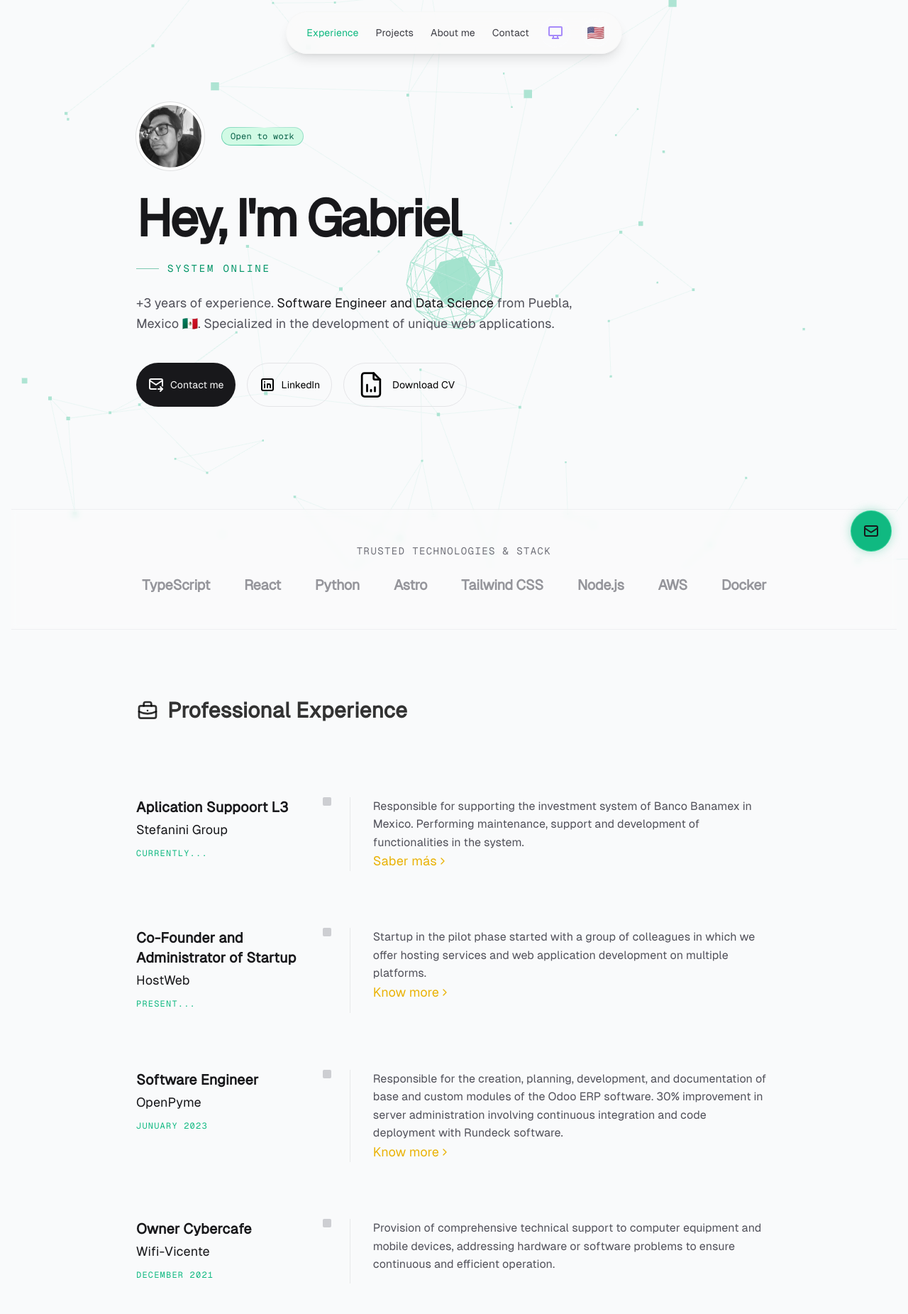
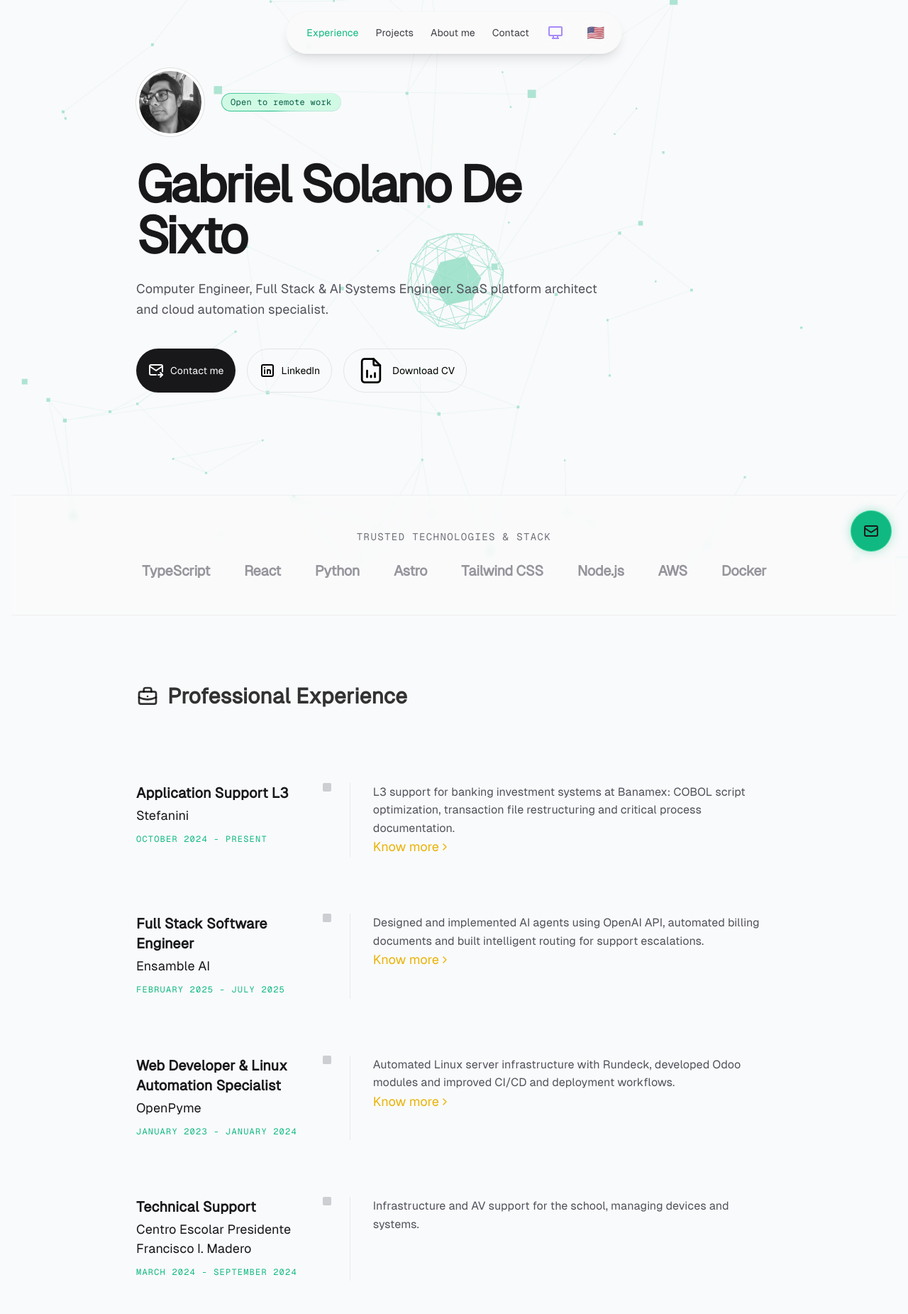
Before and after one commit to GabrielDeSixto/Portfolio_Web, an Astro site: page /en in a window 1280 px wide. Shown: the top 1851 px of the page at 71% size. Built offline with nearby package versions, Linux system fonts and the light colour scheme; Astro itself is replaced by a stand-in of ours; animation ran at ten frames a second.

Commit message:
feat: update info by profile

```diff
--- a/src/components/Hero.astro
+++ b/src/components/Hero.astro
@@ -39,12 +39,7 @@ const t = useTranslations(lang);
     {t("hero.title")}
   </h1>
 
-  <div
-    class="font-mono text-sm uppercase tracking-[0.2em] text-emerald-600 dark:text-emerald-400 mb-6 flex items-center gap-3"
-  >
-    <span class="w-8 h-[1px] bg-emerald-600/50 dark:bg-emerald-400/50"></span>
-    System Online
-  </div>
+  <!-- Removed small decorative strip to keep hero stack <= 4 text elements -->
 
   <p
     class="text-lg text-zinc-600 dark:text-zinc-400 leading-relaxed max-w-[55ch] [&>strong]:text-zinc-900 dark:[&>strong]:text-zinc-50 [&>strong]:font-medium"
--- a/src/i18n/ui.ts
+++ b/src/i18n/ui.ts
@@ -7,189 +7,208 @@ export const languages = {
 
 export const ui = {
   es: {
-      'layout.title': 'Desarrollador y Programador Web',
-      'layout.description': 'Contrata a Gabriel Solano De Sixto para crear tu aplicación web o móvil. Especializado en crear aplicaciones únicas.',
-      'nav.home':'Experiencia',
-      'nav.projects':'Proyectos',
-      'nav.about':'Sobre mí',
-      'nav.contact':'Contacto',
-      'hero.badge': 'Disponible para trabajar',
-      'hero.title': 'Hey, soy Gabriel',
-      'hero.bio': '+3 años de experiencia. <strong>Ingeniero de Software y Científico de datos</strong> de Puebla, México 🇲🇽. Especializado en el desarrollo de aplicaciones web únicas y análisis de datos.',
+    'layout.title': 'Gabriel Solano De Sixto - Ingeniero en Informática',
+    'layout.description': 'Ingeniero Full Stack y especialista en IA y Cloud. Arquitectura SaaS, automatización y agentes de IA.',
+    'nav.home': 'Experiencia',
+    'nav.projects': 'Proyectos',
+    'nav.about': 'Sobre mí',
+    'nav.contact': 'Contacto',
+    'hero.badge': 'Disponible para trabajo remoto',
+    'hero.title': 'Gabriel Solano De Sixto',
+    'hero.bio': 'Ingeniero en Informática, Full Stack & AI Systems Engineer. Arquitecto de plataformas SaaS y especialista en automatización en la nube.',
     'hero.mail': 'Contáctame',
     'hero.linkedin': 'LinkedIn',
-      'hero.cv':'Descargar CV',
-      'exp.title': 'Experiencia laboral',
-      'projects.title': 'Proyectos',
-      'technologies.title':'Tecnologias',
+    'hero.cv': 'Descargar CV',
+    'exp.title': 'Experiencia profesional',
+    'projects.title': 'Proyectos destacados',
+    'technologies.title': 'Tecnologías',
     'about.title': 'Sobre mí',
-      'about.bio': `<p>Me llamo Gabriel pero mis amigos me llaman Gabo. Empecé en la programación desde secundaria, tenía 15 años. Actualmente estoy <strong>liderando un equipo de desarrollo para la creación de una Startup</strong>.</p><p>Algunos de mis éxitos incluyen <strong>colaborar con OpenPyme para el desarrollo de un orquestador de servidores y automatizar tareas de despliegue e implementación</strong>. Hoy está en funcionamiento y ayuda ahorrar hasta un 30% en el manejo de los tiempos.</p><p>Como Ingeniero en Informática me mantengo en constante capacitación y desarrollo personal como profesional, <strong>en donde cuento con un conocimiento amplio en <em class="italic">Desarrollo Web, Machine Learning, Análisis de datos y Ciencia de Datos</em></strong>. Mi objetivo es mejorar cada día, aprendiendo nuevas herramientas y compartir ese conocimiento mediante blogs, conferencias, talleres.</p>`,
-      'footer.rights': 'Casi todos los derechos reservados',
+    'about.bio': `<p>Soy Gabriel (Gabo). Desde los 15 años programo y he construido soluciones para empresas y startups. Combino experiencia en backend de alto rendimiento, bases de datos y arquitecturas en la nube con integración de IA para automatizar flujos operativos.</p><p>Certificado como Google Associate Cloud Engineer y con experiencia en Mainframe, Rundeck y agentes IA con OpenAI. Busco roles donde pueda diseñar plataformas resilientes y acelerar ciclos de desarrollo con prácticas AI-assisted.</p>`,
+    'footer.rights': 'Todos los derechos reservados',
     'aboutMe.title': 'Sobre mí',
-      'aboutMe.intro': 'Me llamo Gabriel pero mis amigos me llaman Gabo. Empecé en la programación desde secundaria, tenía 15 años. Actualmente estoy liderando un equipo de desarrollo para la creación de una Startup.',
+    'aboutMe.intro': 'Ingeniero en Informática | Full Stack & AI Systems Engineer. GCP Associate Cloud Engineer. Puebla, México.',
     'aboutMe.achievements': 'Logros',
-      'aboutMe.achievement1': 'Colaborar con OpenPyme para el desarrollo de un orquestador de servidores y automatizar tareas de despliegue e implementación.',
-      'aboutMe.achievement2': 'Optimización de procesos que ayuda a ahorrar hasta un 30% en el manejo de los tiempos.',
+    'aboutMe.achievement1': 'Rediseño y optimización de procesos Mainframe reduciendo tiempos de ejecución en 50%.',
+    'aboutMe.achievement2': 'Automatización de infraestructura con Rundeck y mejoras en despliegue (~30%).',
     'aboutMe.skills': 'Especialidades',
-      'aboutMe.skill1': 'Desarrollo Web',
-      'aboutMe.skill2': 'Machine Learning',
-      'aboutMe.skill3': 'Análisis de datos',
-      'aboutMe.skill4': 'Ciencia de Datos',
+    'aboutMe.skill1': 'Backend (NestJS, FastAPI, Node.js)',
+    'aboutMe.skill2': 'Integración y despliegue en GCP',
+    'aboutMe.skill3': 'IA y agentes conversacionales (OpenAI)',
+    'aboutMe.skill4': 'Bases de datos (Postgres, MongoDB, Redis)',
     'aboutMe.goals': 'Objetivos',
-      'aboutMe.goalsText': 'Mi objetivo es mejorar cada día, aprendiendo nuevas herramientas y compartir ese conocimiento mediante blogs, conferencias, talleres. nota: Aun en proceso de traducción y contrucción.',
+    'aboutMe.goalsText': 'Diseñar plataformas escalables que integren IA para automatizar procesos y mejorar la resiliencia operativa.',
     exp: [
-
       {
-          title: 'Co Fundador y Administrador de Startup',
-          date: 'Marzo 2025 - Actualmente...',
-          company: 'Code Web AI',
-          description: 'Startup en fase piloto iniciada con un grupo de colegas en la cual, ofrecemos servicios de alojamiento y desarrollo de aplicaciones web en múltiples plataformas.',
-          link: 'https://github.com/HostWeb-Inovation',
+        title: 'Application Support L3',
+        date: 'Octubre 2024 - Actualidad',
+        company: 'Stefanini',
+        description:
+          'Soporte L3 para sistemas bancarios: optimización de scripts COBOL, reestructuración de archivos transaccionales y documentación de procesos críticos.',
+        link: 'https://stefanini.com/es/latam/stefanini-mexico',
         linkLabel: 'Saber más',
       },
       {
-          'title': 'Full Stack Developer Jr',
-          'date': 'Febrero 2025 - Actualmente...',
-          'company': 'Ensamble Cloud',
-          'description': 'Desarrollo de chatbots de IA web y móviles para la opctimizacion de procesos de negocio.',
-          'link': 'https://panel.ensamblecloud.com/',
-          'linkLabel': 'Saber más',
-
+        title: 'Full Stack Software Engineer',
+        date: 'Febrero 2025 - Julio 2025',
+        company: 'Ensamble AI',
+        description:
+          'Arquitectura y desarrollo de agentes IA con OpenAI API, automatización de documentos y enrutamiento inteligente de solicitudes.',
+        link: 'https://ensamble-ai.example/',
+        linkLabel: 'Saber más',
       },
       {
-          'title': 'Application Support L3',
-          'date': ' Octubre 2024 - Actualmente...',
-          'company': 'Stefanini Group',
-          'description': 'Parte del equipo L3 en la banca patrimonial del Banco Banamex en México. Realizando tareas de mantenimiento, soporte, analisis y monitoreo.',
-          'link': 'https://stefanini.com/es/latam/stefanini-mexico',
-          'linkLabel': 'Saber más',
-
-        },
-        {
-          'title': 'Technical Support Specialist',
-          'date': 'Marzo 2024 - Septiembre 2024',
-          'company': 'Centro Escolar Presidente Fransico I. Madero',
-          'description': 'Responsable de dar soporte al sitema de inversiones del Banco Banamex en México. Realizando tareas de mantenimiento, soporte y desarrollo de funcionalidades en el sistema.',
-          'link': 'https://stefanini.com/es/latam/stefanini-mexico',
-          'linkLabel': 'Saber más',
-
-        },
-
-        {
-          title: 'Software Engineer',
+        title: 'Web Developer & Linux Automation Specialist',
         date: 'Enero 2023 - Enero 2024',
         company: 'OpenPyme',
-          description: 'Responsable de la creación, planificación, desarrollo y documentación de módulos base, personalizados del software ERP Odoo. Mejora en un 30% en la administración de servidores que involucra la integración continua y despliegue de código con el software Rundeck.',
+        description: 'Automatización de infraestructura con Rundeck, desarrollo de módulos Odoo y optimizaciones de despliegue y CI.',
         link: 'https://openpyme.mx/',
         linkLabel: 'Saber más',
       },
       {
-          title: 'Dueño y Administrador de Cyber Café',
-          date: 'Marzo 2018 - Agosto 2021',
-          company: 'Wifi-Vicente',
-          description: 'Provisión de soporte técnico integral a equipos de cómputo y dispositivos móviles, abordando problemas de hardware o software para garantizar un funcionamiento continuo y eficiente.',
+        title: 'Técnico de Soporte',
+        date: 'Marzo 2024 - Septiembre 2024',
+        company: 'Centro Escolar Presidente Francisco I. Madero',
+        description: 'Soporte técnico de infraestructura y gestión de equipos audiovisuales.',
+      },
+      {
+        title: 'Dueño y Administrador',
+        date: '2018 - 2021',
+        company: 'Wifi-Vicente (Cyber Café)',
+        description: 'Administración de red, soporte técnico y atención al cliente.',
       },
     ],
     projects: [
       {
-          title: "SVGL - A beautiful library with SVG logos",
-          description: "Biblioteca de logos SVG de las marcas más populares. +10k visitas al mes. +2K svgs descargados. Creado desde cero con Next.js, React y Tailwind CSS.",
-          link: "https://svgl.vercel.app/",
-          github: "https://github.com/pheralb/svgl",
-          image: "/projects/svgl.webp",
-          tags: ["nextjs", "tailwindcss"],
+        title: 'whatsapp-API-bot',
+        description: 'Framework backend para agentes conversacionales vía API de WhatsApp.',
+        github: 'https://github.com/GabrielDeSixto/whatsapp-API-bot',
+        image: '/projects/whatsapp-bot.webp',
+        tags: ['nodejs'],
       },
       {
-          title: "Portafolio - Mi portafolio personal",
-          description: "Portafolio personal creado con Astro y Tailwind CSS. Contiene mis proyectos y experiencia laboral.",
-          link: "https://adventjs.dev",
-          image: "/projects/adventjs.webp",
-          tags: ["astro", "tailwindcss"],
+        title: 'nestJS-API',
+        description: 'API de referencia con NestJS, buenas prácticas y tipado estricto.',
+        github: 'https://github.com/GabrielDeSixto/nestjs-api',
+        image: '/projects/nestjs-api.webp',
+        tags: ['nextjs'],
       },
-      ]
+      {
+        title: 'custom-node-email-N8N',
+        description: 'Nodos y scripts en Node.js para extender flujos de n8n y notificaciones por correo.',
+        github: 'https://github.com/GabrielDeSixto/custom-node-email-n8n',
+        image: '/projects/n8n-email.webp',
+        tags: ['nodejs'],
       },
+      {
+        title: 'hand_detector',
+        description: 'Proyecto de visión por computadora para detección y seguimiento de manos en tiempo real.',
+        github: 'https://github.com/GabrielDeSixto/hand_detector',
+        image: '/projects/hand-detector.webp',
+        tags: ['python'],
+      },
+    ],
+  },
+
   en: {
-      'layout.title' : ` Web Developer and Programmer`,
-      'layout.description': 'Hire Gabriel Solano De Sixto to build your web or mobile application. Web Developer and Data Science. Specialized in creating unique applications.',
-      'nav.home':'Experience',
-      'nav.projects':'Projects',
-      'nav.about':'About me',
-      'nav.contact':'Contact',
-      'hero.badge': 'Open to work',
-      'hero.title': `Hey, I'm Gabriel`,
-      'hero.bio': '+3 years of experience. <strong>Software Engineer and Data Science</strong> from Puebla, Mexico 🇲🇽. Specialized in the development of unique web applications.',
+    'layout.title': 'Gabriel Solano De Sixto - Software & AI Systems Engineer',
+    'layout.description': 'Full Stack and AI Systems Engineer. SaaS platform architecture, cloud automation and AI agents.',
+    'nav.home': 'Experience',
+    'nav.projects': 'Projects',
+    'nav.about': 'About me',
+    'nav.contact': 'Contact',
+    'hero.badge': 'Open to remote work',
+    'hero.title': 'Gabriel Solano De Sixto',
+    'hero.bio': 'Computer Engineer, Full Stack & AI Systems Engineer. SaaS platform architect and cloud automation specialist.',
     'hero.mail': 'Contact me',
     'hero.linkedin': 'LinkedIn',
-      'hero.cv':'Download CV',
+    'hero.cv': 'Download CV',
     'exp.title': 'Professional Experience',
-      'technologies.title':'Technologies',
-      'projects.title': 'Projects',
+    'technologies.title': 'Technologies',
+    'projects.title': 'Featured projects',
     'about.title': 'About me',
-      'about.bio': `<p>My name is Gabriel but my friends call me Gabo. I started programming since high school, I was 15 years old. Currently I am <strong>leading a development team for the creation of a Startup</strong>.</p><p>Some of my successes include <strong>collaborating with OpenPyme for the development of a server orchestrator and automate deployment and implementation tasks</strong>. Today it is operational and helps save up to 30% in time management.</p><p>As a Computer Engineer I keep myself in constant training and personal development as a professional, <strong>where I have a broad knowledge in <em class="italic">Web Development, Machine Learning, Data Analysis and Data Science</em></strong>. My goal is to improve every day, learning new tools and sharing that knowledge through blogs, conferences, workshops.</p>`,
-      'footer.rights': 'Almost all rights reserved',
-      // Nuevas traducciones para AboutMe en inglés
+    'about.bio': `<p>My name is Gabriel (Gabo). I started programming at 15 and I build production systems for startups and enterprises. I combine backend engineering, databases and cloud with AI integration to automate operational flows.</p><p>I'm a Google Associate Cloud Engineer with experience in Mainframe systems, Rundeck automation, and building AI agents with OpenAI API. I focus on resilient platform design and accelerating development cycles using AI-assisted engineering.</p>`,
+    'footer.rights': 'All rights reserved',
     'aboutMe.title': 'About Me',
-      'aboutMe.intro': 'My name is Gabriel but my friends call me Gabo. I started programming in high school when I was 15 years old. Currently, I am leading a development team for the creation of a Startup.',
+    'aboutMe.intro': 'Computer Engineer | Full Stack & AI Systems Engineer. GCP Associate Cloud Engineer. Puebla, Mexico.',
     'aboutMe.achievements': 'Achievements',
-      'aboutMe.achievement1': 'Collaborate with OpenPyme for the development of a server orchestrator and automate deployment and implementation tasks.',
-      'aboutMe.achievement2': 'Process optimization that helps save up to 30% in time management.',
+    'aboutMe.achievement1': 'Redesigned and optimized Mainframe processes reducing run-times by 50%.',
+    'aboutMe.achievement2': 'Automated server workflows with Rundeck and improved Odoo deployment processes by ~30%.',
     'aboutMe.skills': 'Specialties',
-      'aboutMe.skill1': 'Web Development',
-      'aboutMe.skill2': 'Machine Learning',
-      'aboutMe.skill3': 'Data Analysis',
-      'aboutMe.skill4': 'Data Science',
+    'aboutMe.skill1': 'Backend (NestJS, FastAPI, Node.js)',
+    'aboutMe.skill2': 'GCP & Cloud Automation',
+    'aboutMe.skill3': 'AI Agents & OpenAI integration',
+    'aboutMe.skill4': 'Databases (Postgres, MongoDB, Redis)',
     'aboutMe.goals': 'Goals',
-      'aboutMe.goalsText': 'My goal is to improve every day, learning new tools and sharing that knowledge through blogs, conferences, workshops.',
+    'aboutMe.goalsText': 'Design scalable platforms that integrate AI to automate processes and improve operational resilience.',
     exp: [
       {
-          'title': 'Aplication Suppoort L3',
-          'date': 'Currently...',
-          'company': 'Stefanini Group',
-          'description': 'Responsible for supporting the investment system of Banco Banamex in Mexico. Performing maintenance, support and development of functionalities in the system.',
-          'link': 'https://stefanini.com/es/latam/stefanini-mexico',
-          'linkLabel': 'Saber más',
-
+        title: 'Application Support L3',
+        date: 'October 2024 - Present',
+        company: 'Stefanini',
+        description:
+          'L3 support for banking investment systems at Banamex: COBOL script optimization, transaction file restructuring and critical process documentation.',
+        link: 'https://stefanini.com/es/latam/stefanini-mexico',
+        linkLabel: 'Know more',
       },
       {
-          title: 'Co-Founder and Administrator of Startup',
-          date: 'Present...',
-          company: "HostWeb",
-          description: 'Startup in the pilot phase started with a group of colleagues in which we offer hosting services and web application development on multiple platforms.',
-          link: 'https://github.com/HostWeb-Inovation',
+        title: 'Full Stack Software Engineer',
+        date: 'February 2025 - July 2025',
+        company: 'Ensamble AI',
+        description:
+          'Designed and implemented AI agents using OpenAI API, automated billing documents and built intelligent routing for support escalations.',
+        link: 'https://ensamble-ai.example/',
         linkLabel: 'Know more',
-
       },
       {
-          title: 'Software Engineer',
-          date: 'Junuary 2023',
+        title: 'Web Developer & Linux Automation Specialist',
+        date: 'January 2023 - January 2024',
         company: 'OpenPyme',
-          description: 'Responsible for the creation, planning, development, and documentation of base and custom modules of the Odoo ERP software. 30% improvement in server administration involving continuous integration and code deployment with Rundeck software.',
+        description: 'Automated Linux server infrastructure with Rundeck, developed Odoo modules and improved CI/CD and deployment workflows.',
         link: 'https://openpyme.mx/',
         linkLabel: 'Know more',
       },
       {
-          title: 'Owner Cybercafe',
-          date: 'December 2021',
-          company: 'Wifi-Vicente',
-          description: 'Provision of comprehensive technical support to computer equipment and mobile devices, addressing hardware or software problems to ensure continuous and efficient operation.'
-        }
+        title: 'Technical Support',
+        date: 'March 2024 - September 2024',
+        company: 'Centro Escolar Presidente Francisco I. Madero',
+        description: 'Infrastructure and AV support for the school, managing devices and systems.',
+      },
+      {
+        title: 'Owner / Administrator',
+        date: '2018 - 2021',
+        company: 'Wifi-Vicente (Cyber Café)',
+        description: 'Network administration, technical support and customer service in a cyber café environment.',
+      },
     ],
     projects: [
       {
-          title: "SVGL - A beautiful library with SVG logos",
-          description: "Library of SVG logos from the most popular brands. +10k visits per month. +2K SVGs downloaded. Created from scratch with Next.js, React, and Tailwind CSS.",
-          link: "https://svgl.vercel.app/",
-          github: "https://github.com/pheralb/svgl",
-          image: "/projects/svgl.webp",
-          tags: ["nextjs", "tailwindcss"],
+        title: 'whatsapp-API-bot',
+        description: 'Backend framework to deploy conversational AI agents over the WhatsApp API.',
+        github: 'https://github.com/GabrielDeSixto/whatsapp-API-bot',
+        image: '/projects/whatsapp-bot.webp',
+        tags: ['nodejs'],
       },
       {
-          title: "AdventJS - Programming challenges with JavaScript and TypeScript",
-          description: "Free platform with programming challenges. Over 1 million visits in a month. +50K challenges completed. Created from scratch with Next.js, React, and Tailwind CSS.",
-          link: "https://adventjs.dev",
-          image: "/projects/adventjs.webp",
-          tags: ["nextjs", "tailwindcss"],
+        title: 'nestJS-API',
+        description: 'Reference REST API built with NestJS and FastAPI practices, focused on modularity and strict typing.',
+        github: 'https://github.com/GabrielDeSixto/nestjs-api',
+        image: '/projects/nestjs-api.webp',
+        tags: ['nextjs'],
       },
-      ]
-    }
+      {
+        title: 'custom-node-email-N8N',
+        description: 'Custom Node.js nodes and scripts to extend n8n automation flows and email notifications.',
+        github: 'https://github.com/GabrielDeSixto/custom-node-email-n8n',
+        image: '/projects/n8n-email.webp',
+        tags: ['nodejs'],
+      },
+      {
+        title: 'hand_detector',
+        description: 'Experimental computer vision project for hand detection and tracking in real time.',
+        github: 'https://github.com/GabrielDeSixto/hand_detector',
+        image: '/projects/hand-detector.webp',
+        tags: ['python'],
+      },
+    ],
+  },
 } as const;
--- a/src/pages/en/index.astro
+++ b/src/pages/en/index.astro
@@ -22,10 +22,8 @@ const t:tLang = useTranslations(lang);
   description={t('layout.description')}
 >
   <main class="px-4">
-    <SectionContainer class="py-16 md:py-36">
-      <Hero>
-      </slot>
-    </Hero>
+    <SectionContainer class="pt-12 md:pt-24 pb-16 md:pb-36">
+      <Hero />
     </SectionContainer>
 
     <TechWall />
--- a/src/pages/index.astro
+++ b/src/pages/index.astro
@@ -23,7 +23,7 @@ const t:tLang = useTranslations(lang);
   description={t('layout.description')}
 >
   <main class="px-4">
-    <SectionContainer class="py-16 md:py-36">
+    <SectionContainer class="pt-12 md:pt-24 pb-16 md:pb-36">
       <AnimatedEntry>
         <Hero />
       </AnimatedEntry>
```
Also changed, not shown: src/components/AboutMe.astro (+23 -4 lines). Lines whose indentation alone changed are shown as unchanged.
